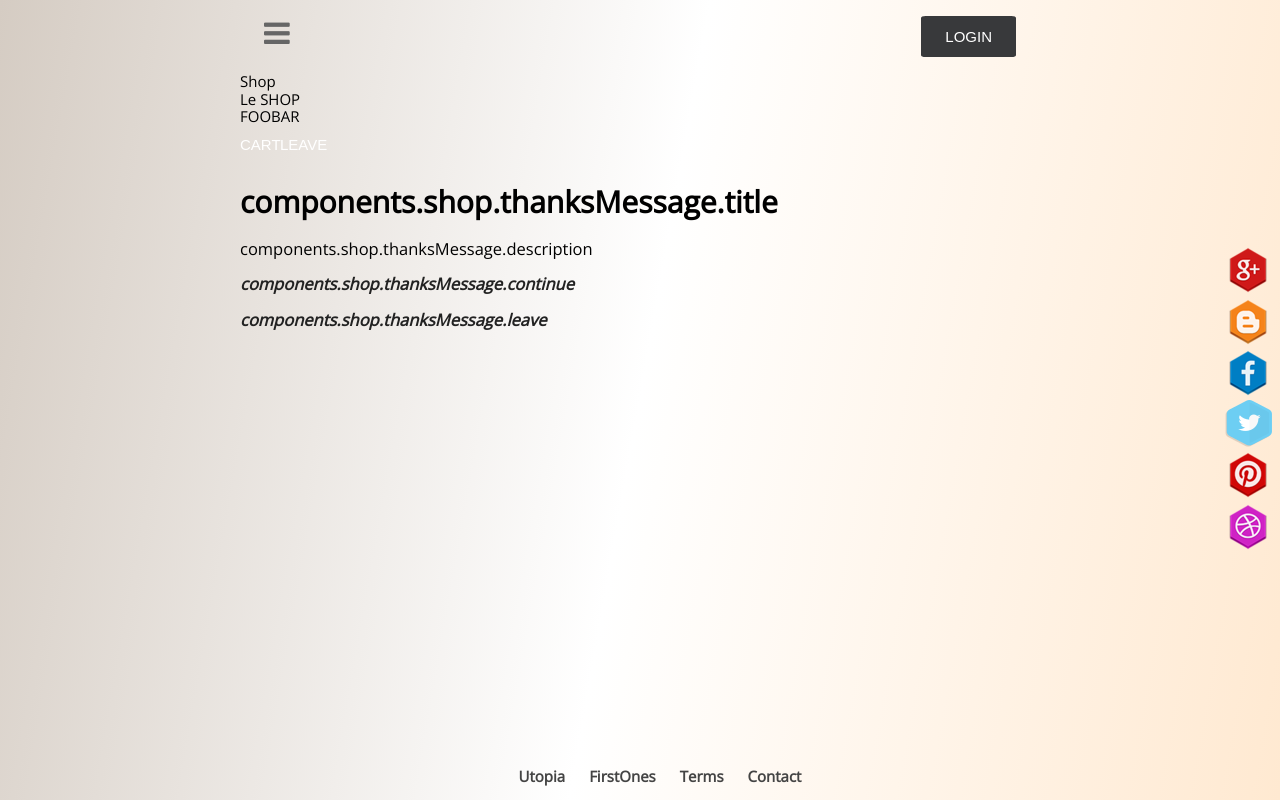
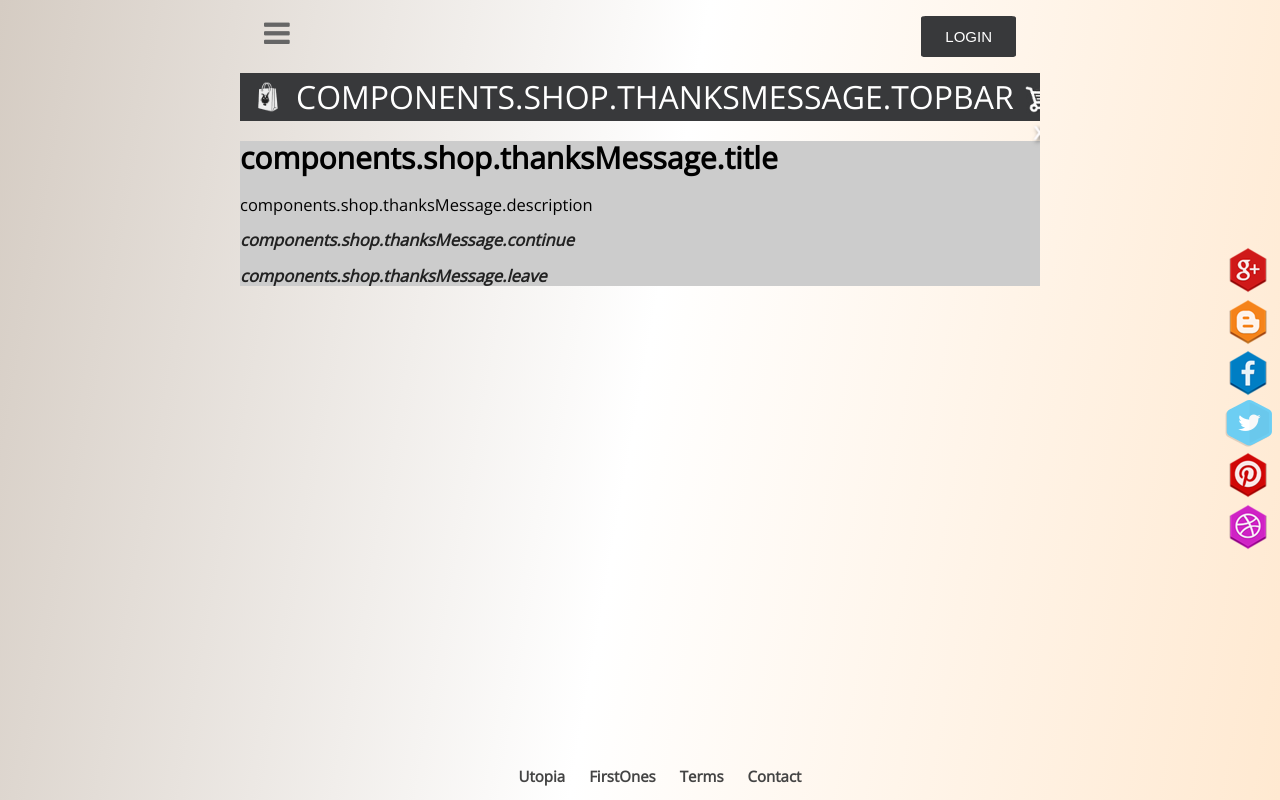
Before and after one commit to Utopia-frenchtech/emergence-frontend-master, a Vue app: page /shop/thanks in a window 1280 px wide. Built offline with nearby package versions, Linux system fonts and the light colour scheme; what vuefire would draw is missing.

Commit message:
Setup the topbar

```diff
--- a/src/assets/locales/en.js
+++ b/src/assets/locales/en.js
@@ -58,24 +58,30 @@ export default {
       shop: {
         categories: {
           welcome: {
+            topbar: 'Emergence IApp Store',
             title: 'Welcome to the Emergence service shop!',
             message: 'New features, new knowledge for your AI!\nPut everything you want in the basket, it does not cost anything, and it makes the Beta progress…'
           }
         },
         thanksMessage: {
-          topTitle: 'My list of services',
+          topbar: 'My services list',
           title: 'Thanks for wanting this great feature',
           description: 'Stay informed, check the newsletter.\nThese services are not implemented for Beta :o(\nBut we are working on it :o)\n',
           leave: 'Leave the shop',
           continue: 'Continue shopping'
         },
         cart: {
+          topbar: 'My services list',
           cart: 'cart',
           add: 'Add item',
           addToCart: '@:components.shop.add to @:components.shop.cart',
           remove: 'Remove item',
           removeFrom: '@:components.shop.remove from @:components.shop.cart',
           empty: 'Remove all items'
+        },
+        topbar: {
+          close: 'Leave the shop',
+          cart: 'Access your @:components.shop.cart.cart'
         }
       }
     },
--- a/src/assets/locales/fr.js
+++ b/src/assets/locales/fr.js
@@ -59,25 +59,31 @@ export default {
 
     shop: {
       categories: {
+        topbar: 'Emergence IApp Store',
         welcome: {
           title: 'Bienvenue dans le shop de services Emergence !',
           message: 'De nouvelles fonctionnalités, de nouvelles connaissances pour votre IA !\nMettez tout ce que vous voulez dans le panier,  ça ne coûte rien, et ça fait avancer la Bêta…'
         }
       },
       thanksMessage: {
-        topTitle: 'Ma liste de services',
+        topbar: 'Ma liste de services',
         title: 'Merci de vouloir ces supers fonctionnalités',
         description: 'Restez informé des nouveautés grâce à la newsletter.\nCes services ne sont pas implémentés pour la Bêta :o(\nMais nous y travaillons :o)',
         leave: 'Quitter le shop',
         continue: 'Continuer votre shopping'
       },
       cart: {
+        topbar: 'Ma liste de services',
         cart: 'panier',
         add: 'Ajouter',
         addToCart: '@:components.shop.add au @:components.shop.cart',
         remove: 'Supprimer',
         removeFrom: '@:components.shop.remove du @:components.shop.cart',
         empty: 'Vider le @:components.shop.cart'
+      },
+      topbar: {
+        close: 'Quitter le shop',
+        cart: 'Accéder au @:components.shop.cart.cart'
       }
     }
   },
--- /dev/null
+++ b/src/assets/style/variables/colors.scss
@@ -0,0 +1,3 @@
+$greyDark:#38393B;
+$greyLight: #cccccc;
+$white:#ffffff;
--- a/src/components/shop/Shop.vue
+++ b/src/components/shop/Shop.vue
@@ -1,7 +1,7 @@
 <template>
-<div>Shop
-    <router-view name="top"></router-view>
-    <router-view name="content"></router-view>
+<div class="shop">
+    <router-view class="topbar" name="top"></router-view>
+    <router-view class="content" name="content"></router-view>
 </div>
 </template>
 
@@ -11,6 +11,16 @@ export default {
 }
 </script>
 
-<style>
+<style lang="scss">
+@import '~@/assets/style/variables/colors';
+.shop{
+    .topbar{
+        background-color: $greyDark;
+        color: $white;
+    }
+    .content{
+        background-color: $greyLight;
+    }
+}
 
 </style>
--- a/src/components/shop/TopBar.vue
+++ b/src/components/shop/TopBar.vue
@@ -1,17 +1,31 @@
 <template>
-<div>
-    <div>
-        Le SHOP
+<div class="shop-top-bar">
+    <div class="shop-icon">
+        <altai-button isFlat isRound>
+            <router-link :to="{name:'Shop'}" >
+        <img class="icon" :src="this.shopIcon" alt="The shop">
+            </router-link>
+        </altai-button>
     </div>
-    <div>
-        <div v-if="icon">{{icon}}</div>
-        <div>
-        {{title}}
+    <div class="title">
+        <div v-if="icon" class="title__icon">
+            <img :src="icon" :alt="dynamicTitle + 'icon'"/>
+            </div>
+        <div class="title__text">
+        {{dynamicTitle}}
         </div>
     </div>
-    <div>
-        <altai-button isFlat isRound>Cart</altai-button>
-        <altai-button isFlat isRound>Leave</altai-button>
+    <div class="actions">
+        <altai-button isFlat isRound>
+            <router-link :to="{name:'ShopCart'}" >
+<img class="icon" :src="caddieIcon" :title="$t('components.shop.topbar.cart')"/>
+</router-link>
+</altai-button>
+        <altai-button isFlat isRound>
+<router-link :to="{name: 'Chat'}">
+<img class="icon" :src="closeIcon" :title="$t('components.shop.topbar.close')" />
+</router-link>
+</altai-button>
     </div>
 </div>
 
@@ -19,11 +33,54 @@
 </template>
 
 <script>
+import API from '@/services/API'
+import shopIcon from '@/assets/img/shop/shop_icon.png'
+import caddieIcon from '@/assets/img/shop/caddie_icon.png'
+import closeIcon from '@/assets/img/shop/close_icon.png'
 export default {
+    created(){
+        this.loadTitle()
+    },
+    beforeUpdate(){
+        this.loadTitle()
+
+    },
     props:{
         title: {
             type: String,
-            required: true,
+            required: false,
+        },
+        categoryId:{
+            type: String,
+        },
+        itemId:{
+            type: String,
+        }
+    },
+    data(){return{
+        shopIcon,
+        caddieIcon,
+        closeIcon,
+        dynamicTitle: "Loading...",
+        icon: undefined,
+    }},
+    methods:{
+        loadTitle(){
+
+        if (this.title) {
+            this.dynamicTitle = this.title
+            return
+        }
+        if (this.itemId){
+            API.shop.getItem(this.itemId).then(item => {
+                this.dynamicTitle = item.title
+            })
+        } else if (this.categoryId){
+            API.shop.getCategory(this.categoryId).then(category => {
+                this.dynamicTitle = category.title
+                this.icon = category.icon
+            })
+        }
         }
     }
 
@@ -31,5 +88,29 @@ export default {
 </script>
 
 <style lang="scss">
+$height: 48px;
+.shop-top-bar{
+    .icon{
+            height: 32px;
+    }
+    display: flex;
+    height: $height;
+    .shop-icon, .actions{
+        padding: #{($height - 32px)/2} 8px;
+    }
+    .title{
+        flex-grow: 1;
+        text-align: center;
+        line-height: 48px;
+        font-size: 32px;
+        text-transform: uppercase;
+        display: flex;
+        align-items: center;
+        justify-content: center;
+        &__icon{
+            margin-right: 16px;
+        }
+    }
+}
 
 </style>
--- a/src/components/ui/AltaiButton.vue
+++ b/src/components/ui/AltaiButton.vue
@@ -53,6 +53,7 @@ export default {
     &--flat{
       padding: 0px;
       background-color: transparent;
+      height: auto;
       &:disabled{
         background-color: transparent;
       }
--- a/src/main.js
+++ b/src/main.js
@@ -12,7 +12,7 @@ Vue.config.productionTip = false
 Vue.config.devtools = true
 
 /* eslint-disable no-new */
-new Vue({
+export default new Vue({
   el: '#app',
   router,
   store,
--- a/src/router/shop.js
+++ b/src/router/shop.js
@@ -3,6 +3,7 @@ import ItemsList from '@/components/shop/ItemsList'
 import Item from '@/components/shop/Item'
 import ThanksMessage from '@/components/shop/ThanksMessage'
 import TopBar from '@/components/shop/TopBar'
+import i18n from '@/config/i18n'
 
 const shopRoutes = [
   {
@@ -13,7 +14,7 @@ const shopRoutes = [
       top: TopBar
     },
     props: {
-      top: (route) => ({title: 'BARFOO'})
+      top: (route) => ({title: i18n.t('components.shop.categories.topbar')})
     }
   }, {
     name: 'ShopCategory',
@@ -24,7 +25,7 @@ const shopRoutes = [
     },
     props: {
       content: (route) => ({ categoryId: route.params.categoryId }),
-      top: (route) => ({ title: 'FOOBAR' })
+      top: (route) => ({ categoryId: route.params.categoryId })
     }
   }, {
     name: 'ShopItem',
@@ -35,7 +36,7 @@ const shopRoutes = [
     },
     props: {
       content: (route) => ({ itemId: route.params.itemId }),
-      top: (route) => ({ title: 'FOOBAR' })
+      top: (route) => ({ itemId: route.params.itemId })
     }
   }, {
     name: 'ShopThanksMessage',
@@ -46,7 +47,7 @@ const shopRoutes = [
     },
     props: {
       content: (route) => ({ itemId: route.query.itemId, categoryId: route.query.categoryId }),
-      top: (route) => ({ title: 'FOOBAR' })
+      top: (route) => ({ title: i18n.t('components.shop.thanksMessage.topbar')})
     }
   }
 ]
```
Also changed, not shown: src/assets/img/shop/caddie_icon.png (added), src/assets/img/shop/close_icon.png (added).
